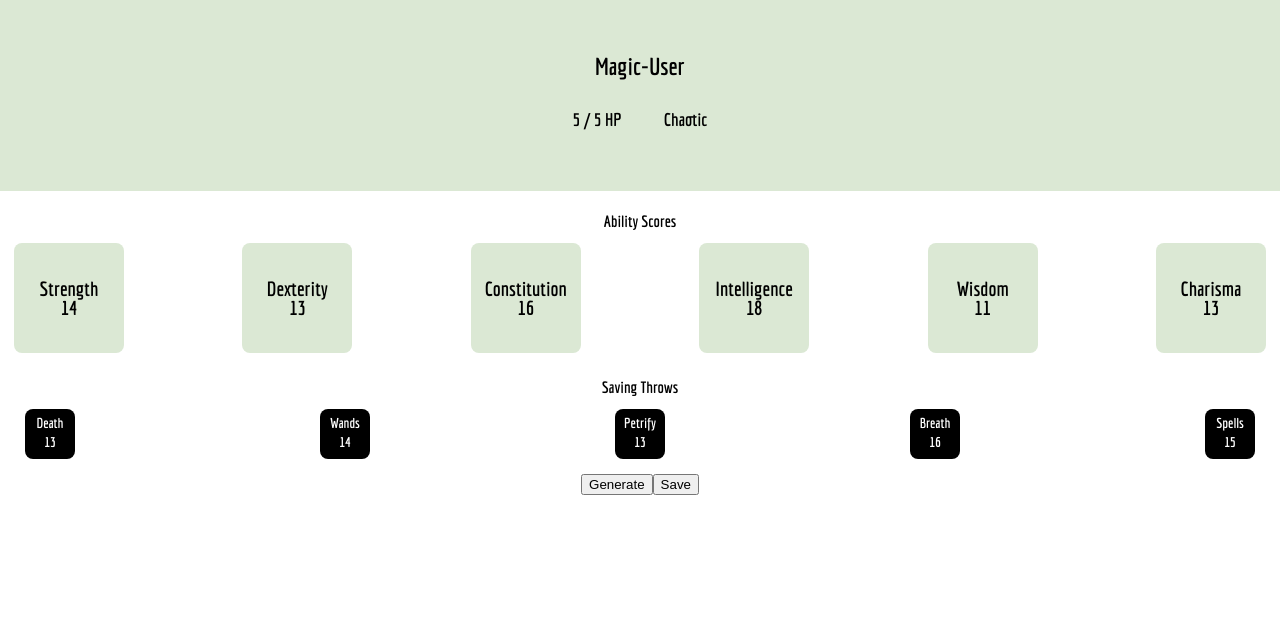
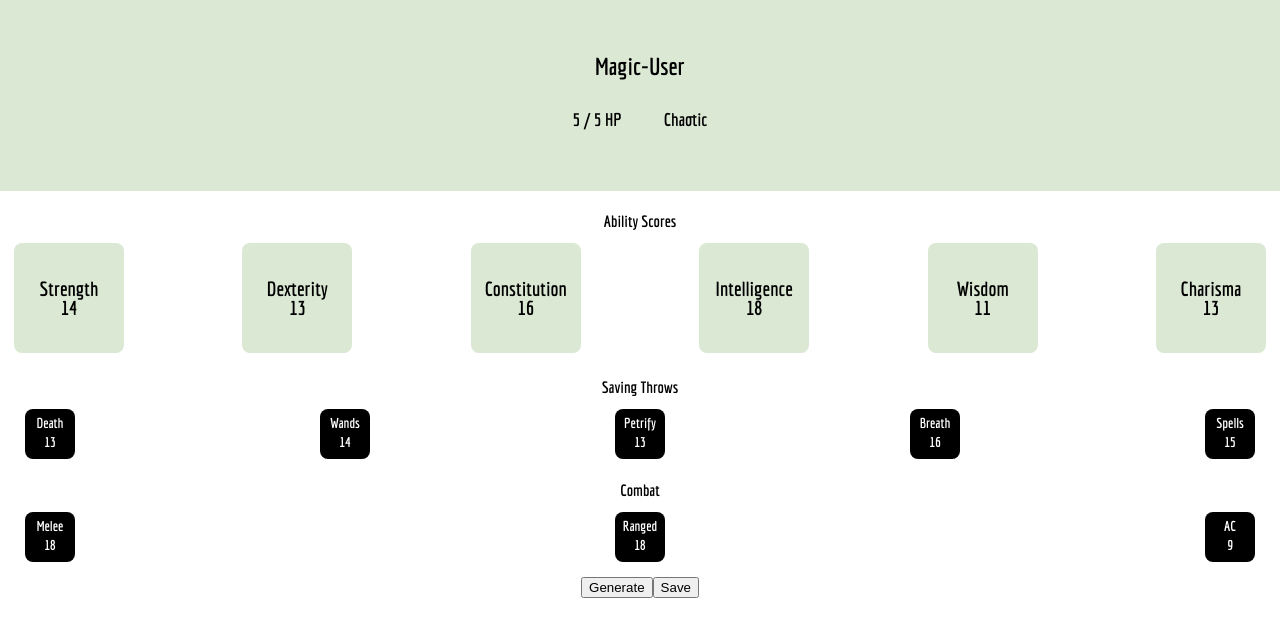
Before and after one commit to dialectrical/ose-character-generator, a React (Create React App) app: page / in a window 1280 px wide. Shown: the top 636 px of the page. Built offline with nearby package versions, Linux system fonts and the light colour scheme.

Commit message:
feat: added CombatDisplay component

```diff
--- a/src/App.js
+++ b/src/App.js
@@ -1,6 +1,10 @@
 import React, { useState } from "react";
 import { Generator } from "./components/Generator";
-import { StatDisplay, DerivedStatDisplay } from "./components/StatDisplay";
+import {
+  StatDisplay,
+  SavingThrowDisplay,
+  CombatStatDisplay,
+} from "./components/StatDisplay";
 import { HeaderContainer } from "./components/styles/HeaderContainer";
 import {
   HeaderObject,
@@ -22,7 +26,8 @@ export const App = () => {
         <HeaderObjectSmall>{character.alignment}</HeaderObjectSmall>
       </HeaderContainer>
       {StatDisplay(character, setPointBuy)}
-      {DerivedStatDisplay(character)}
+      {SavingThrowDisplay(character)}
+      {CombatStatDisplay(character)}
       <div>
         <button onClick={() => setCharacter(Generator())}>Generate</button>
         <button onclick={() => setStorage(character)}>Save</button>
--- a/src/components/StatDisplay.js
+++ b/src/components/StatDisplay.js
@@ -64,7 +64,7 @@ export const StatDisplay = (character, hook) => {
   );
 };
 
-export const DerivedStatDisplay = (character) => {
+export const SavingThrowDisplay = (character) => {
   return (
     <AbilityScoreContainerSmall>
       <h3>Saving Throws</h3>
@@ -103,3 +103,31 @@ export const DerivedStatDisplay = (character) => {
     </AbilityScoreContainerSmall>
   );
 };
+
+export const CombatStatDisplay = (character) => {
+  return (
+    <AbilityScoreContainerSmall>
+      <h3>Combat</h3>
+      <StatContainer>
+        <AbilityScoreObjectSmall>
+          <div>
+            <h3>Melee</h3>
+            <h3>{character.meleeTHAC0}</h3>
+          </div>
+        </AbilityScoreObjectSmall>
+        <AbilityScoreObjectSmall>
+          <div>
+            <h3>Ranged</h3>
+            <h3>{character.rangedTHAC0}</h3>
+          </div>
+        </AbilityScoreObjectSmall>
+        <AbilityScoreObjectSmall>
+          <div>
+            <h3>AC</h3>
+            <h3>{10 - character.acBonus}</h3>
+          </div>
+        </AbilityScoreObjectSmall>
+      </StatContainer>
+    </AbilityScoreContainerSmall>
+  );
+};
```
